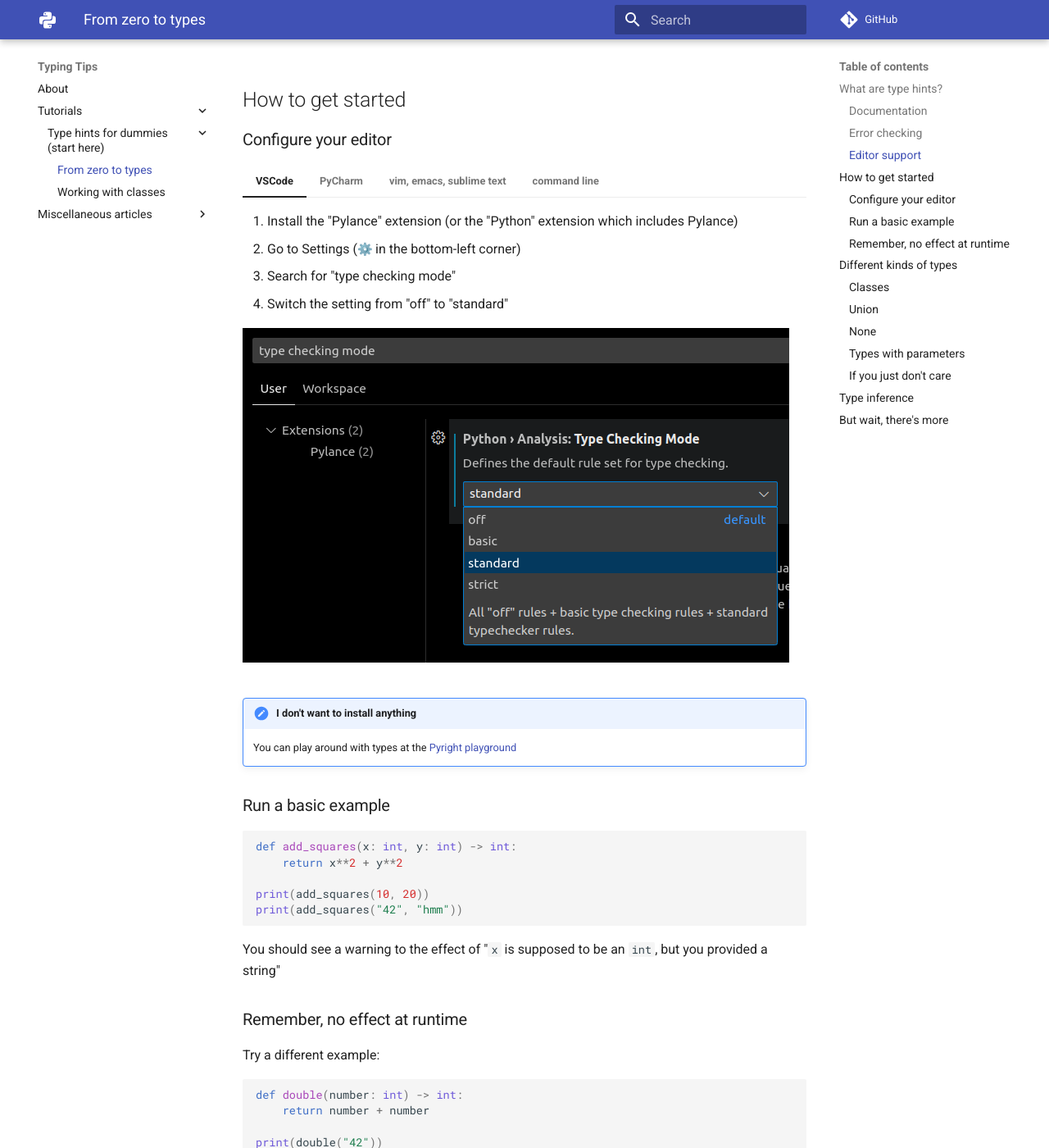
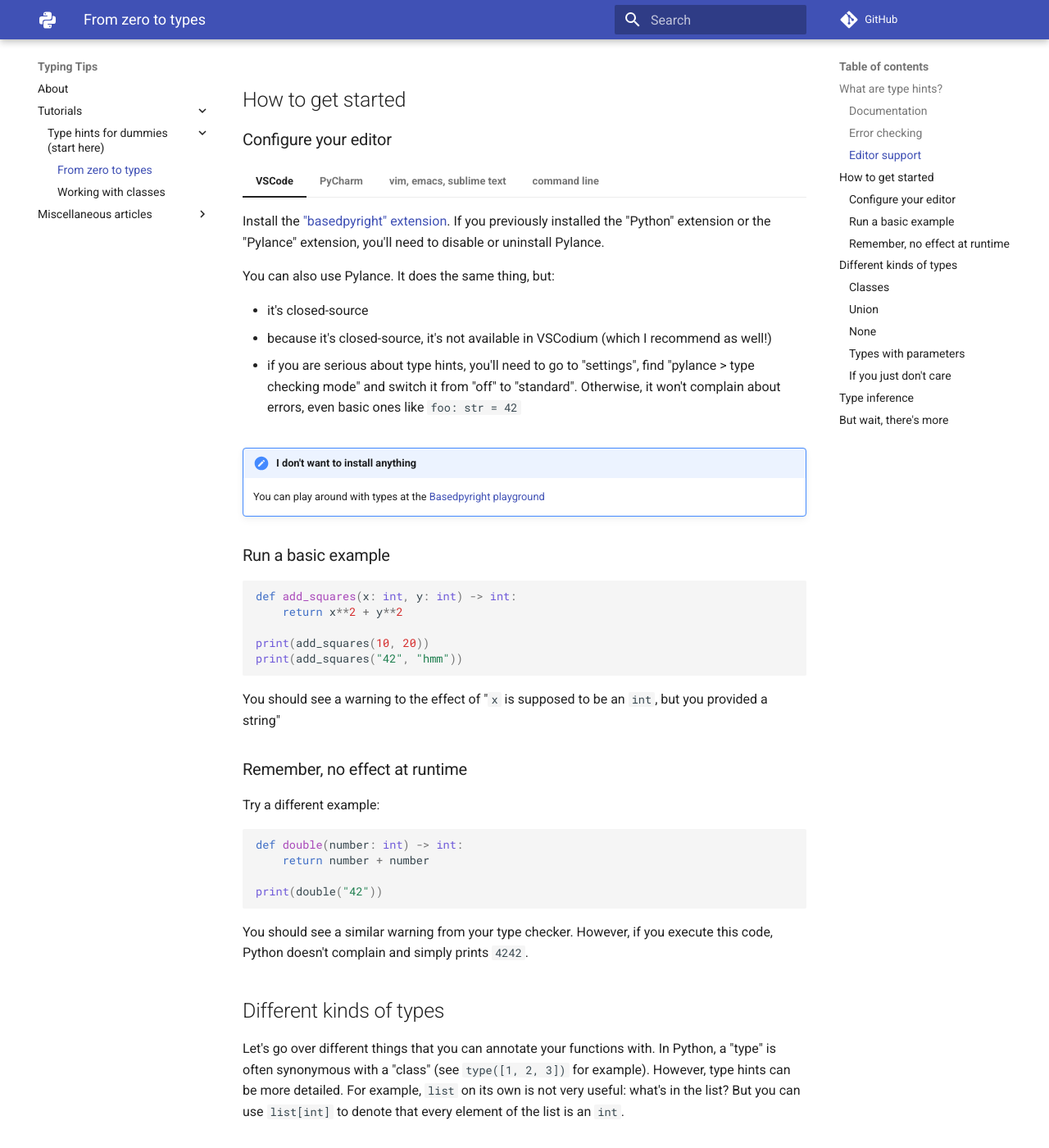
Before and after one commit to decorator-factory/typing-tips, an MkDocs documentation site: the page built from docs/tutorials/main/0-start-here/index.md, in a window 1280 px wide and 1400 px high, scrolled down 2550 px. Shown: the whole window at 82% size. Built offline with MkDocs 1.6.1 and Material for MkDocs 9.7.7, drawn with Linux system fonts in a browser that asks for light colours; emoji names are drawn with the system emoji font; comment, search, counter and statistics services are not loaded.

Commit message:
Recommend `basedpyright` instead of `pylance`

```diff
--- a/docs/tutorials/main/0-start-here/index.md
+++ b/docs/tutorials/main/0-start-here/index.md
@@ -88,33 +88,41 @@
 
 === "VSCode"
 
-    1. Install the "Pylance" extension (or the "Python" extension which includes Pylance)
-    2. Go to Settings (:gear: in the bottom-left corner)
-    3. Search for "type checking mode"
-    4. Switch the setting from "off" to "standard"
+    Install the ["basedpyright" extension](https://marketplace.visualstudio.com/items?itemName=detachhead.basedpyright). If you previously installed the "Python" extension or the "Pylance" extension, you'll need to disable or uninstall Pylance.
 
-    ![alt text](vscode-pylance-settings.png)
+    You can also use Pylance. It does the same thing, but:
+
+    - it's closed-source
+    - because it's closed-source, it's not available in VSCodium (which I recommend as well!)
+    - if you are serious about type hints, you'll need to go to "settings", find "pylance > type checking mode" and
+        switch it from "off" to "standard". Otherwise, it won't complain about errors, even basic ones like `foo: str = 42`
 
 === "PyCharm"
+
     No need to install anything, you should be good to go.
 
 === "vim, emacs, sublime text"
 
-    If your editor supports the Language Server Protocol, you can use Pyright with it.
-    Search for "[your editor] pyright" in your favorite search engine and you'll find the right instructions
+    If your editor supports the Language Server Protocol, you can use `basedpyright` with it.
+    Search for "[your editor] basedpyright" in your favorite search engine and you'll find the right instructions
 
 === "command line"
 
-    You can run `mypy` or `pyright` in the command line:
+    You can run `mypy` or `pyright` on the command line:
 
     - [mypy instructions](https://mypy.readthedocs.io/en/stable/getting_started.html)
     - [pyright instructions](https://microsoft.github.io/pyright/#/installation?id=command-line)
 
-    I like `pyright` better, but `mypy` is older and more popular.
+    If you are feeling adventurous, you can use one of the "based" forks of the above:
+
+    - [basedmypy instructions](https://kotlinisland.github.io/basedmypy/getting_started.html#installing-and-running-basedmypy)
+    - [basedpyright instructions](https://docs.basedpyright.com/latest/installation/command-line-and-language-server/)
+
+    I like `pyright`/`basedpyright` better, but `mypy` is older and more popular.
 
 !!! note "I don't want to install anything"
 
-    You can play around with types at the [Pyright playground](https://pyright-play.net/)
+    You can play around with types at the [Basedpyright playground](https://basedpyright.com/)
 
 ### Run a basic example
 
```
